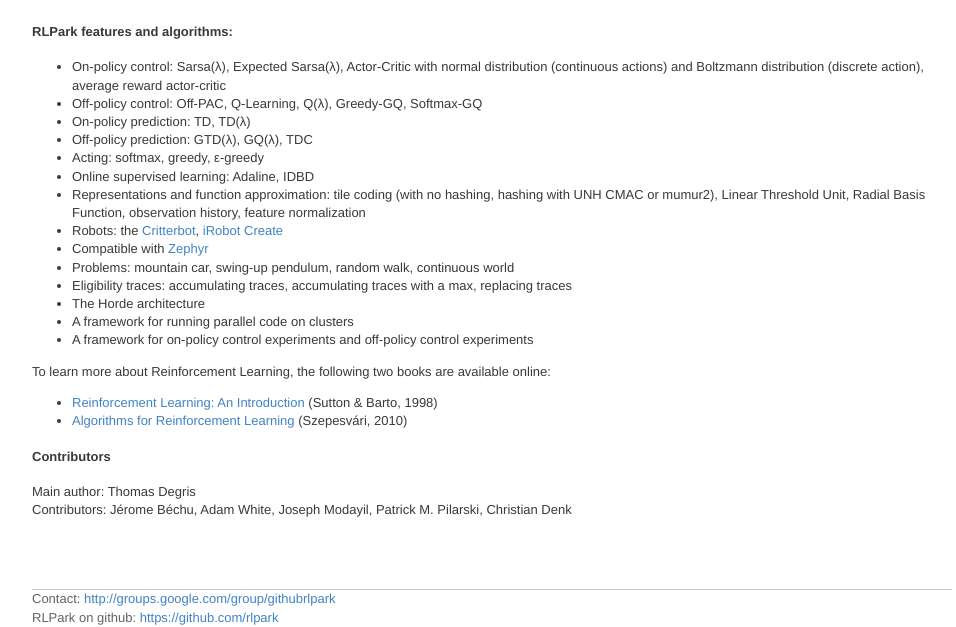
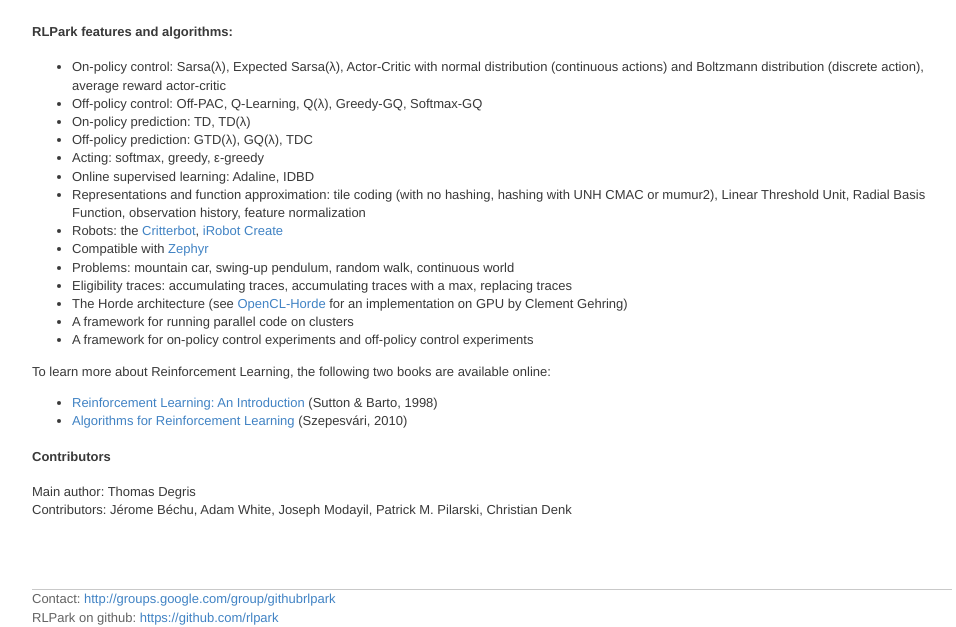
Before and after one commit to rlpark/rlpark.github.com, a Jekyll site: the page built from index.html, in a window 1280 px wide. Shown: the part 575-1202 px from the top of the page, without its empty margins (148-1104 px from the left). Built offline with Jekyll 4.4.1, drawn with Linux system fonts in a browser that asks for light colours.

Commit message:
Add a link to Horde implemented with OpenCL

```diff
--- a/index.html
+++ b/index.html
@@ -45,7 +45,7 @@ See the <a href="documentation.html">documentation</a> for more information.
 	<li>Compatible with <a href="http://zephyrplugins.github.com">Zephyr</a></li>
 	<li>Problems: mountain car, swing-up pendulum, random walk, continuous world</li>
 	<li>Eligibility traces: accumulating traces, accumulating traces with a max, replacing traces</li>
-	<li>The Horde architecture</li>
+	<li>The Horde architecture (see <a href='http://code.google.com/p/opencl-horde/'>OpenCL-Horde</a> for an implementation on GPU by Clement Gehring)</li>
 	<li>A framework for running parallel code on clusters</li>
 	<li>A framework for on-policy control experiments and off-policy control experiments</li>
 </ul>
```
